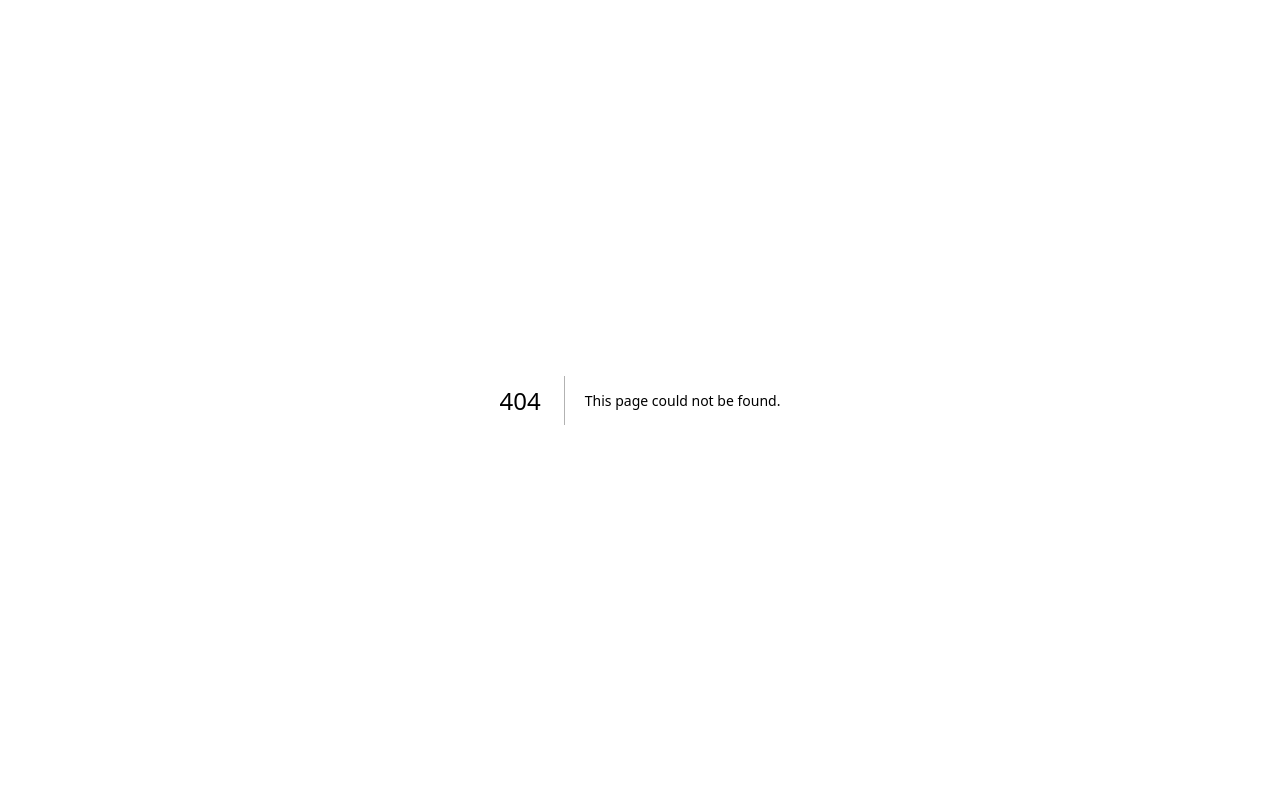
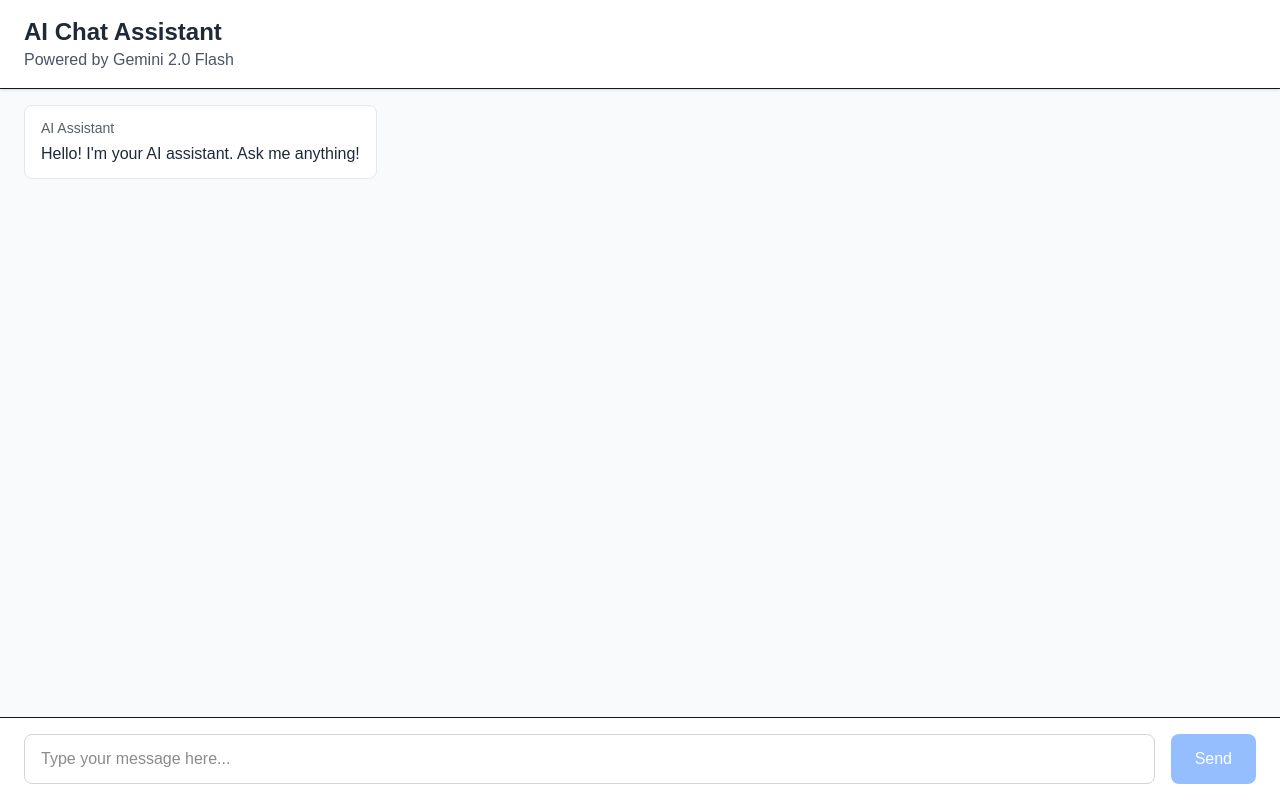
Before and after one commit to QuangNV23062004/mln131, a Next.js app: page /interactive-ai in a window 1280 px wide. Before the commit this address had no page. Built offline with nearby package versions, Linux system fonts and the light colour scheme.

Commit message:
adjust add ai

```diff
--- /dev/null
+++ b/src/app/interactive-ai/page.tsx
@@ -0,0 +1,133 @@
+"use client";
+
+import axios from "axios";
+import { useState } from "react";
+
+export default function Page() {
+  const [messages, setMessages] = useState<any[]>([
+    { from: "AI", content: "Hello! I'm your AI assistant. Ask me anything!" },
+  ]);
+  const [prompt, setPrompt] = useState("");
+  const [isThinking, setIsThinking] = useState(false);
+
+  const fetchAIResponse = async () => {
+    if (!prompt.trim()) return;
+
+    const userMessage = { from: "user", content: prompt };
+    setMessages((prev) => [...prev, userMessage]);
+    setPrompt("");
+    setIsThinking(true);
+
+    try {
+      const response = await axios.post(
+        "https://generativelanguage.googleapis.com/v1beta/models/gemini-2.0-flash:generateContent",
+        {
+          contents: [
+            {
+              parts: [
+                {
+                  text: `Trả lời bằng tiếng việt, ${prompt}`,
+                },
+              ],
+            },
+          ],
+        },
+        {
+          headers: {
+            "Content-Type": "application/json",
+            "X-goog-api-key": process.env.NEXT_PUBLIC_GEMINI_KEY,
+          },
+        }
+      );
+      const reply = response.data.candidates[0].content.parts[0].text;
+      setMessages((prev) => [...prev, { from: "AI", content: reply }]);
+    } catch (error) {
+      console.error("Error:", error);
+      setMessages((prev) => [
+        ...prev,
+        {
+          from: "AI",
+          content: "Sorry, I encountered an error. Please try again.",
+        },
+      ]);
+    } finally {
+      setIsThinking(false);
+    }
+  };
+
+  const handleKeyPress = (e: React.KeyboardEvent) => {
+    if (e.key === "Enter" && !e.shiftKey) {
+      e.preventDefault();
+      fetchAIResponse();
+    }
+  };
+
+  return (
+    <div className="min-h-screen bg-gray-50 flex flex-col">
+      {/* Header */}
+      <div className="bg-white shadow-sm border-b px-6 py-4">
+        <h1 className="text-2xl font-bold text-gray-800">AI Chat Assistant</h1>
+        <p className="text-gray-600">Powered by Gemini 2.0 Flash</p>
+      </div>
+
+      {/* Chat Messages */}
+      <div className="flex-1 overflow-y-auto px-6 py-4 space-y-4">
+        {messages.map((message, index) => (
+          <div
+            key={index}
+            className={`flex ${
+              message.from === "user" ? "justify-end" : "justify-start"
+            }`}
+          >
+            <div
+              className={`max-w-3xl px-4 py-3 rounded-lg ${
+                message.from === "user"
+                  ? "bg-blue-500 text-white"
+                  : "bg-white border border-gray-200 text-gray-800"
+              }`}
+            >
+              <div className="text-sm font-medium mb-1 opacity-75">
+                {message.from === "user" ? "You" : "AI Assistant"}
+              </div>
+              <div className="whitespace-pre-wrap">{message.content}</div>
+            </div>
+          </div>
+        ))}
+
+        {/* Loading indicator */}
+        {isThinking && (
+          <div className="flex justify-start">
+            <div className="bg-white border border-gray-200 rounded-lg px-4 py-3">
+              <div className="flex items-center space-x-2">
+                <div className="animate-spin rounded-full h-4 w-4 border-b-2 border-blue-500"></div>
+                <span className="text-gray-600">AI is thinking...</span>
+              </div>
+            </div>
+          </div>
+        )}
+      </div>
+
+      {/* Input Area */}
+      <div className="bg-white border-t px-6 py-4">
+        <div className="flex space-x-4">
+          <input
+            type="text"
+            value={prompt}
+            onChange={(e) => setPrompt(e.target.value)}
+            onKeyPress={handleKeyPress}
+            placeholder="Type your message here..."
+            className="flex-1 px-4 py-3 border border-gray-300 rounded-lg focus:outline-none focus:ring-2 focus:ring-blue-500 focus:border-transparent"
+            disabled={isThinking}
+          />
+          <button
+            onClick={fetchAIResponse}
+            disabled={isThinking || !prompt.trim()}
+            className="px-6 py-3 bg-blue-500 text-white rounded-lg hover:bg-blue-600 focus:outline-none focus:ring-2 focus:ring-blue-500 focus:ring-offset-2 disabled:opacity-50 disabled:cursor-not-allowed transition-colors"
+          >
+            {isThinking ? "Sending..." : "Send"}
+          </button>
+        </div>
+      </div>
+    </div>
+  );
+}
--- a/src/app/page.tsx
+++ b/src/app/page.tsx
@@ -1,103 +1,53 @@
-import Image from "next/image";
+import Link from "next/link";
 
-export default function Home() {
+export default function Page() {
   return (
-    <div className="font-sans grid grid-rows-[20px_1fr_20px] items-center justify-items-center min-h-screen p-8 pb-20 gap-16 sm:p-20">
-      <main className="flex flex-col gap-[32px] row-start-2 items-center sm:items-start">
-        <Image
-          className="dark:invert"
-          src="/next.svg"
-          alt="Next.js logo"
-          width={180}
-          height={38}
-          priority
-        />
-        <ol className="font-mono list-inside list-decimal text-sm/6 text-center sm:text-left">
-          <li className="mb-2 tracking-[-.01em]">
-            Get started by editing{" "}
-            <code className="bg-black/[.05] dark:bg-white/[.06] font-mono font-semibold px-1 py-0.5 rounded">
-              src/app/page.tsx
-            </code>
-            .
-          </li>
-          <li className="tracking-[-.01em]">
-            Save and see your changes instantly.
-          </li>
-        </ol>
+    <div className="min-h-screen relative flex flex-col justify-center items-center">
+      {/* Background Image */}
+      <div
+        className="absolute inset-0 bg-cover bg-center bg-no-repeat"
+        style={{
+          backgroundImage:
+            'url("https://www.tapchicongsan.org.vn/image/journal/article?img_id=278632340&t=1684580043801")',
+          filter: "brightness(0.7)",
+        }}
+      />
 
-        <div className="flex gap-4 items-center flex-col sm:flex-row">
-          <a
-            className="rounded-full border border-solid border-transparent transition-colors flex items-center justify-center bg-foreground text-background gap-2 hover:bg-[#383838] dark:hover:bg-[#ccc] font-medium text-sm sm:text-base h-10 sm:h-12 px-4 sm:px-5 sm:w-auto"
-            href="https://vercel.com/new?utm_source=create-next-app&utm_medium=appdir-template-tw&utm_campaign=create-next-app"
-            target="_blank"
-            rel="noopener noreferrer"
-          >
-            <Image
-              className="dark:invert"
-              src="/vercel.svg"
-              alt="Vercel logomark"
-              width={20}
-              height={20}
-            />
-            Deploy now
-          </a>
-          <a
-            className="rounded-full border border-solid border-black/[.08] dark:border-white/[.145] transition-colors flex items-center justify-center hover:bg-[#f2f2f2] dark:hover:bg-[#1a1a1a] hover:border-transparent font-medium text-sm sm:text-base h-10 sm:h-12 px-4 sm:px-5 w-full sm:w-auto md:w-[158px]"
-            href="https://nextjs.org/docs?utm_source=create-next-app&utm_medium=appdir-template-tw&utm_campaign=create-next-app"
-            target="_blank"
-            rel="noopener noreferrer"
-          >
-            Read our docs
-          </a>
+      {/* Background Overlay */}
+      <div className="absolute inset-0 bg-gradient-to-br from-black/40 via-transparent to-black/40" />
+
+      {/* Content */}
+      <div className="relative z-10 flex flex-col items-center space-y-8 p-8">
+        {/* Title */}
+        <h1 className="text-4xl md:text-6xl font-bold text-white text-center mb-8 drop-shadow-2xl">
+          Welcome
+        </h1>
+
+        {/* Navigation Links */}
+        <div className="flex flex-col sm:flex-row gap-6 items-center">
+          <Link href={"/topic"}>
+            <div className="group relative overflow-hidden rounded-xl bg-white/10 backdrop-blur-md border border-white/20 px-8 py-4 transition-all duration-300 hover:bg-white/20 hover:scale-105 hover:shadow-2xl">
+              <div className="absolute inset-0 bg-gradient-to-r from-blue-500/20 to-purple-500/20 opacity-0 group-hover:opacity-100 transition-opacity duration-300" />
+              <span className="relative text-white font-semibold text-lg tracking-wide">
+                Topic
+              </span>
+            </div>
+          </Link>
+
+          <Link href={"/interactive-ai"}>
+            <div className="group relative overflow-hidden rounded-xl bg-white/10 backdrop-blur-md border border-white/20 px-8 py-4 transition-all duration-300 hover:bg-white/20 hover:scale-105 hover:shadow-2xl">
+              <div className="absolute inset-0 bg-gradient-to-r from-purple-500/20 to-pink-500/20 opacity-0 group-hover:opacity-100 transition-opacity duration-300" />
+              <span className="relative text-white font-semibold text-lg tracking-wide">
+                AI Interaction
+              </span>
+            </div>
+          </Link>
         </div>
-      </main>
-      <footer className="row-start-3 flex gap-[24px] flex-wrap items-center justify-center">
-        <a
-          className="flex items-center gap-2 hover:underline hover:underline-offset-4"
-          href="https://nextjs.org/learn?utm_source=create-next-app&utm_medium=appdir-template-tw&utm_campaign=create-next-app"
-          target="_blank"
-          rel="noopener noreferrer"
-        >
-          <Image
-            aria-hidden
-            src="/file.svg"
-            alt="File icon"
-            width={16}
-            height={16}
-          />
-          Learn
-        </a>
-        <a
-          className="flex items-center gap-2 hover:underline hover:underline-offset-4"
-          href="https://vercel.com/templates?framework=next.js&utm_source=create-next-app&utm_medium=appdir-template-tw&utm_campaign=create-next-app"
-          target="_blank"
-          rel="noopener noreferrer"
-        >
-          <Image
-            aria-hidden
-            src="/window.svg"
-            alt="Window icon"
-            width={16}
-            height={16}
-          />
-          Examples
-        </a>
-        <a
-          className="flex items-center gap-2 hover:underline hover:underline-offset-4"
-          href="https://nextjs.org?utm_source=create-next-app&utm_medium=appdir-template-tw&utm_campaign=create-next-app"
-          target="_blank"
-          rel="noopener noreferrer"
-        >
-          <Image
-            aria-hidden
-            src="/globe.svg"
-            alt="Globe icon"
-            width={16}
-            height={16}
-          />
-          Go to nextjs.org →
-        </a>
-      </footer>
+
+        {/* Decorative Elements */}
+        <div className="absolute top-20 left-10 w-20 h-20 bg-white/10 rounded-full blur-xl animate-pulse" />
+        <div className="absolute bottom-20 right-10 w-32 h-32 bg-blue-500/20 rounded-full blur-2xl animate-pulse delay-1000" />
+      </div>
     </div>
   );
 }
```
Also changed, not shown: package.json (+7 -5 lines), 1 other file (tests, documents, lock files or other folders).
